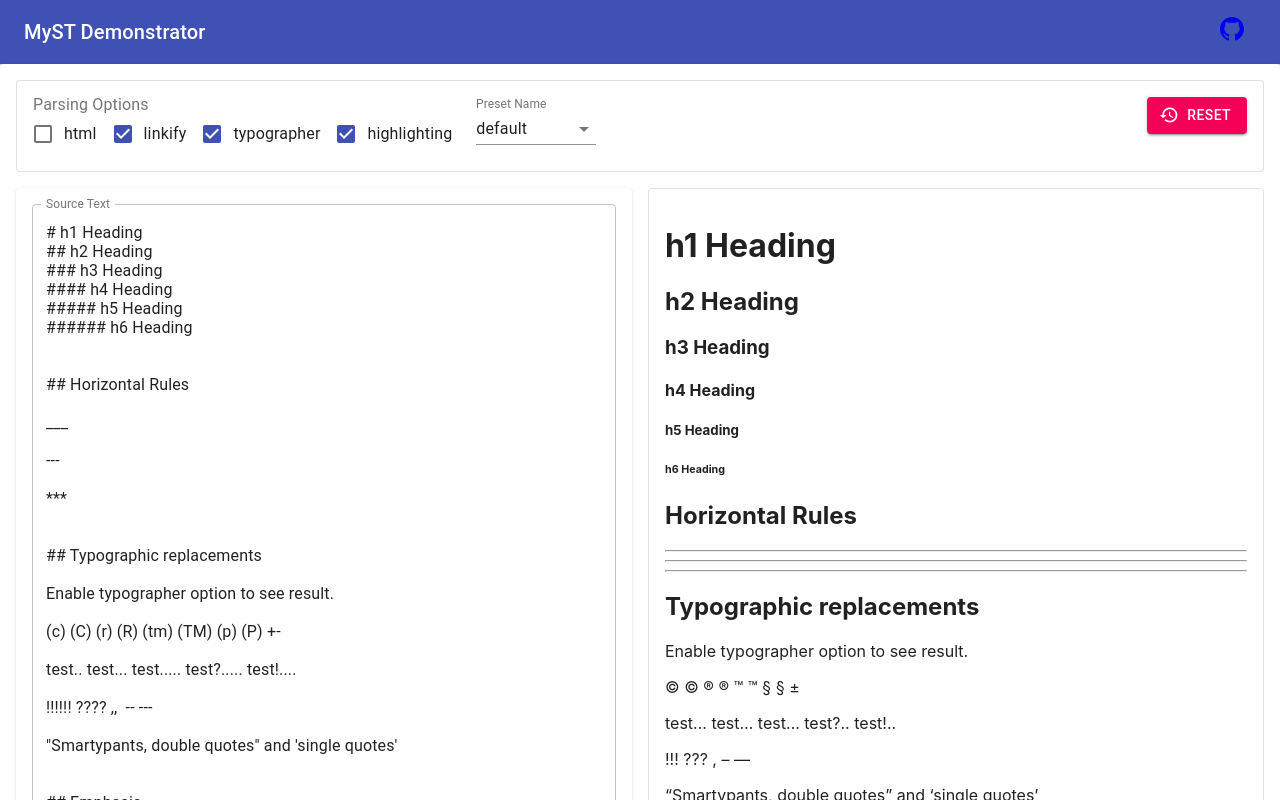
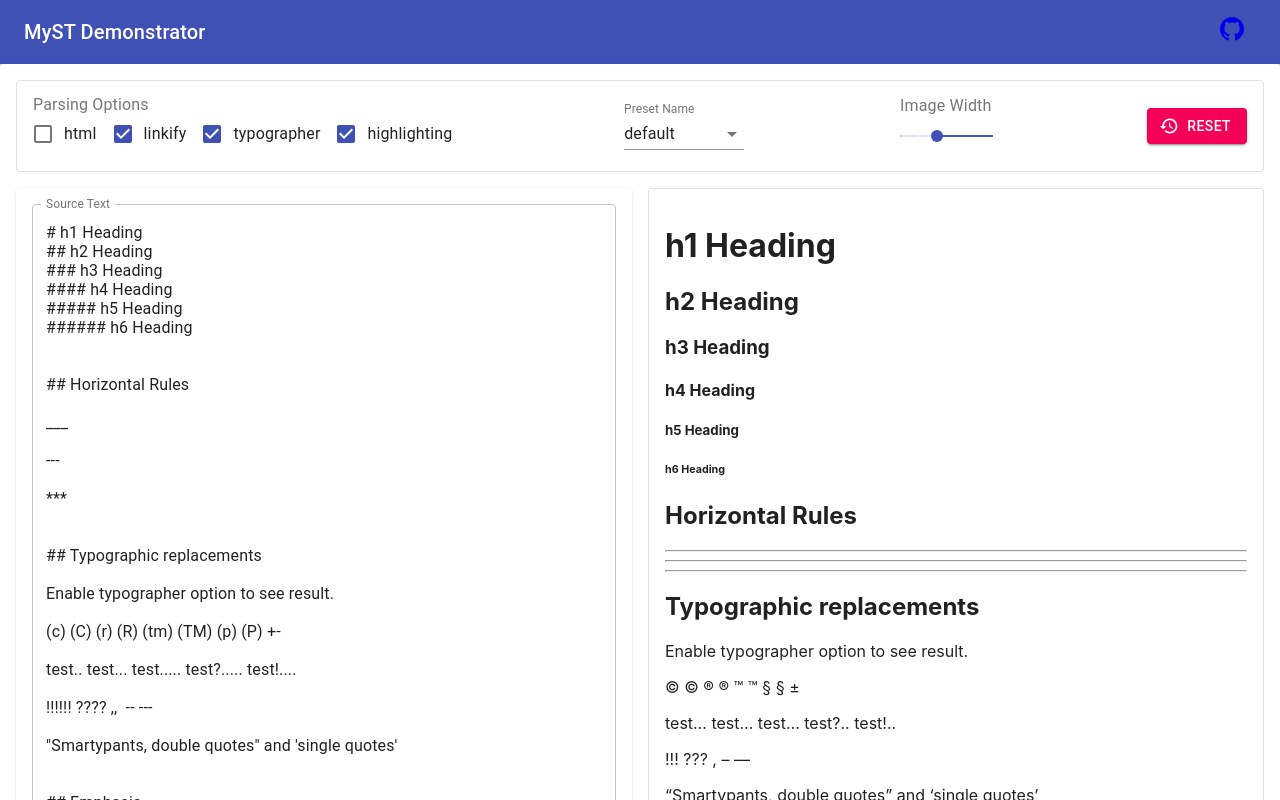
Before and after one commit to executablebooks/myst-react, a React (Create React App) app: page / in a window 1280 px wide. Shown: the top 800 px of the page. Built offline with nearby package versions, Linux system fonts and the light colour scheme.

Commit message:
👌 IMPROVE: Allow for image resizing

```diff
--- a/src/App.tsx
+++ b/src/App.tsx
@@ -14,6 +14,7 @@
   MenuItem,
   Paper,
   Select,
+  Slider,
   SvgIcon,
   TextField,
   Toolbar,
@@ -30,7 +31,7 @@
 import { defaultText } from './defaultText'
 
 const options: {
-  [key: string]: { default: boolean; tooltip?: string; alias?: string }
+  [key: string]: { default: boolean; tooltip?: string }
 } = {
   html: {
     default: false,
@@ -63,8 +64,9 @@
     p[k] = v.default
     return p
   }, {} as any)
+  defaultOptions.imageWidth = 40
 
-  const [parseOptions, setParseOptions, resetParseOptions] = useForm(defaultOptions)
+  const [parseOptions, setParseOption, resetParseOptions] = useForm(defaultOptions)
 
   function reset(): void {
     setSourceText(defaultText)
@@ -80,6 +82,8 @@
         <Grid container spacing={2}>
           <Grid item xs={12}>
             <Paper variant="outlined" style={{ padding: theme.spacing(2) }}>
+              <Grid container spacing={2} alignItems="center" justify="space-between">
+                <Grid item>
                   <FormControl component="fieldset">
                     <FormLabel>Parsing Options</FormLabel>
                     <FormGroup aria-label="position" row>
@@ -92,7 +96,9 @@
                                 color="primary"
                                 name={key}
                                 checked={parseOptions[key]}
-                            onChange={setParseOptions}
+                                onChange={(event, checked) =>
+                                  setParseOption(event.target.name, checked)
+                                }
                               />
                             }
                           />
@@ -100,7 +106,9 @@
                       ))}
                     </FormGroup>
                   </FormControl>
-              <FormControl style={{ marginLeft: theme.spacing(1), minWidth: 120 }}>
+                </Grid>
+                <Grid item>
+                  <FormControl style={{ minWidth: 120 }}>
                     <InputLabel>Preset Name</InputLabel>
                     <Select
                       labelId="preset-name-select-label"
@@ -118,6 +126,21 @@
                       <MenuItem value="zero">zero</MenuItem>
                     </Select>
                   </FormControl>
+                </Grid>
+                <Grid item>
+                  <InputLabel style={{ marginBottom: theme.spacing(1) }}>
+                    Image Width
+                  </InputLabel>
+                  <Slider
+                    value={parseOptions.imageWidth}
+                    min={0}
+                    max={100}
+                    aria-labelledby="image-width-slider"
+                    onChange={(event, value) => setParseOption('imageWidth', value)}
+                    marks
+                  />
+                </Grid>
+                <Grid item>
                   <Button
                     variant="contained"
                     color="secondary"
@@ -129,6 +152,8 @@
                   >
                     Reset
                   </Button>
+                </Grid>
+              </Grid>
             </Paper>
           </Grid>
           <Grid item xs={12} md={6}>
--- a/src/hooks.ts
+++ b/src/hooks.ts
@@ -18,12 +18,12 @@
 
 export function useForm(initValues: {
   [key: string]: any
-}): [{ [key: string]: any }, (e: any, checked: boolean) => void, () => void] {
+}): [{ [key: string]: any }, (name: string, value: any) => void, () => void] {
   const [values, setValues] = useState(initValues)
   return [
     values,
-    (e: any, checked: boolean) => {
-      setValues({ ...values, [e.target.name]: checked })
+    (name: string, value: any) => {
+      setValues({ ...values, [name]: value })
     },
     () => setValues(initValues)
   ]
--- a/src/renderer/renderBase.tsx
+++ b/src/renderer/renderBase.tsx
@@ -19,6 +19,7 @@
   typographer?: boolean
   quotes?: string | string[]
   highlighting?: boolean
+  imageWidth?: number
   [key: string]: any
 }
 
@@ -103,7 +104,6 @@
   const rendered: JSX.Element[] = []
   for (let index = 0; index < node.children.length; index++) {
     const child = node.children[index]
-    console.log(child.type, child.hidden)
     // if (child.hidden) {
     //   // Tight list paragraphs
     if (!(child.type in renderers)) {
@@ -311,10 +311,14 @@
 }
 
 function Image(props: IRenderProps): JSX.Element {
+  const context = useContext(RenderContext)
+
+  const width = context.options.imageWidth
   return (
     <img
       alt={props.node.content}
       src={props.node.attrs.src ? `${props.node.attrs.src}` : undefined}
+      style={{ width: width ? `${width}%` : width }}
     />
   )
 }
```
Lines whose indentation alone changed are shown as unchanged.
